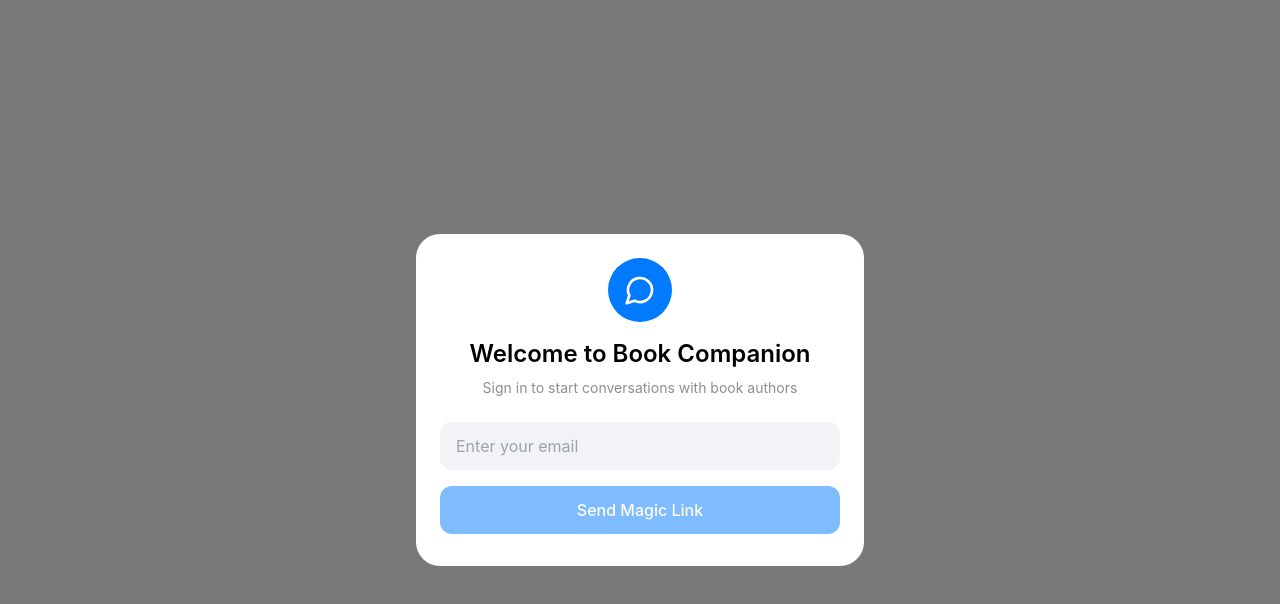
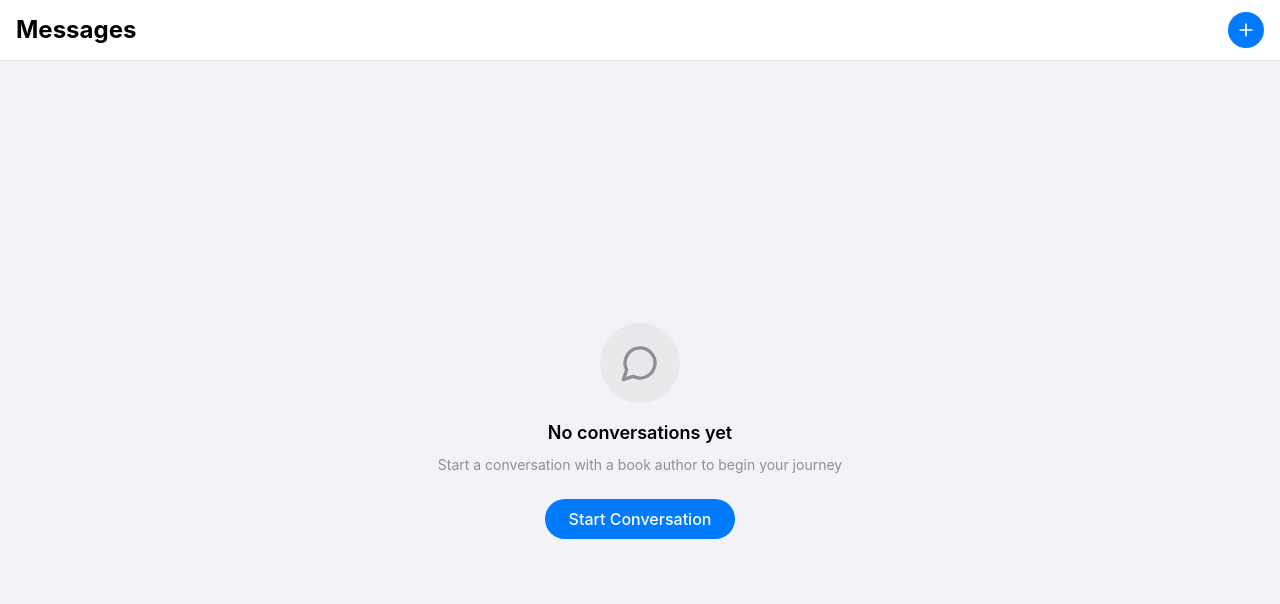
Before and after one commit to mattsallover/Book-Companion-V2, a React (Vite) app in the folder frontend/: page / in a window 1280 px wide. Shown: the top 604 px of the page. Built offline with nearby package versions, Linux system fonts and the light colour scheme.

Commit message:
Disable magic link authentication for testing

```diff
--- a/frontend/src/BookCompanion.jsx
+++ b/frontend/src/BookCompanion.jsx
@@ -61,8 +61,8 @@ const TypingIndicator = () => (
 )
 
 function BookCompanion() {
-  const [isAuthenticated, setIsAuthenticated] = useState(false)
-  const [showAuthModal, setShowAuthModal] = useState(true)
+  const [isAuthenticated, setIsAuthenticated] = useState(true) // TESTING: Skip auth
+  const [showAuthModal, setShowAuthModal] = useState(false) // TESTING: Hide auth modal
   const [authStep, setAuthStep] = useState('email') // 'email' | 'sent'
   const [email, setEmail] = useState('')
   const [authLoading, setAuthLoading] = useState(false)
```
Also changed, not shown: 1 other file (tests, documents, lock files or other folders).
